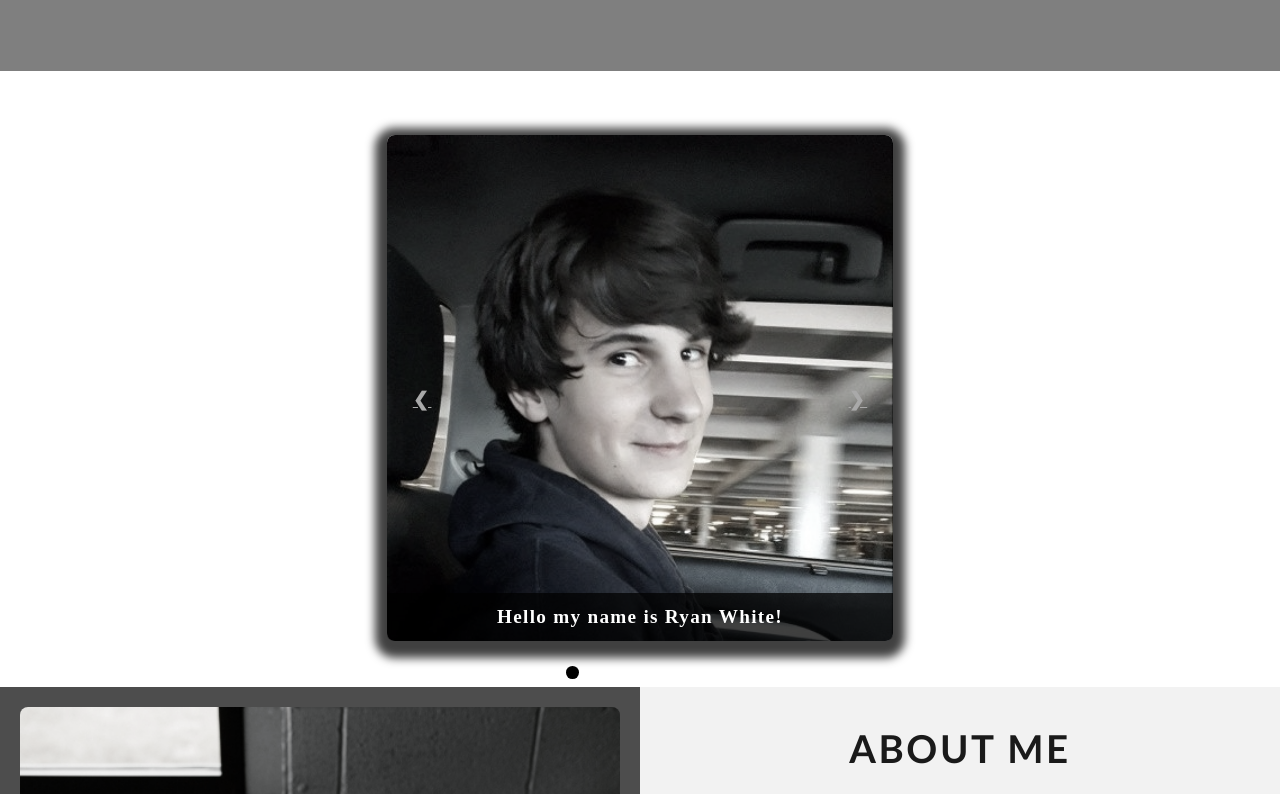
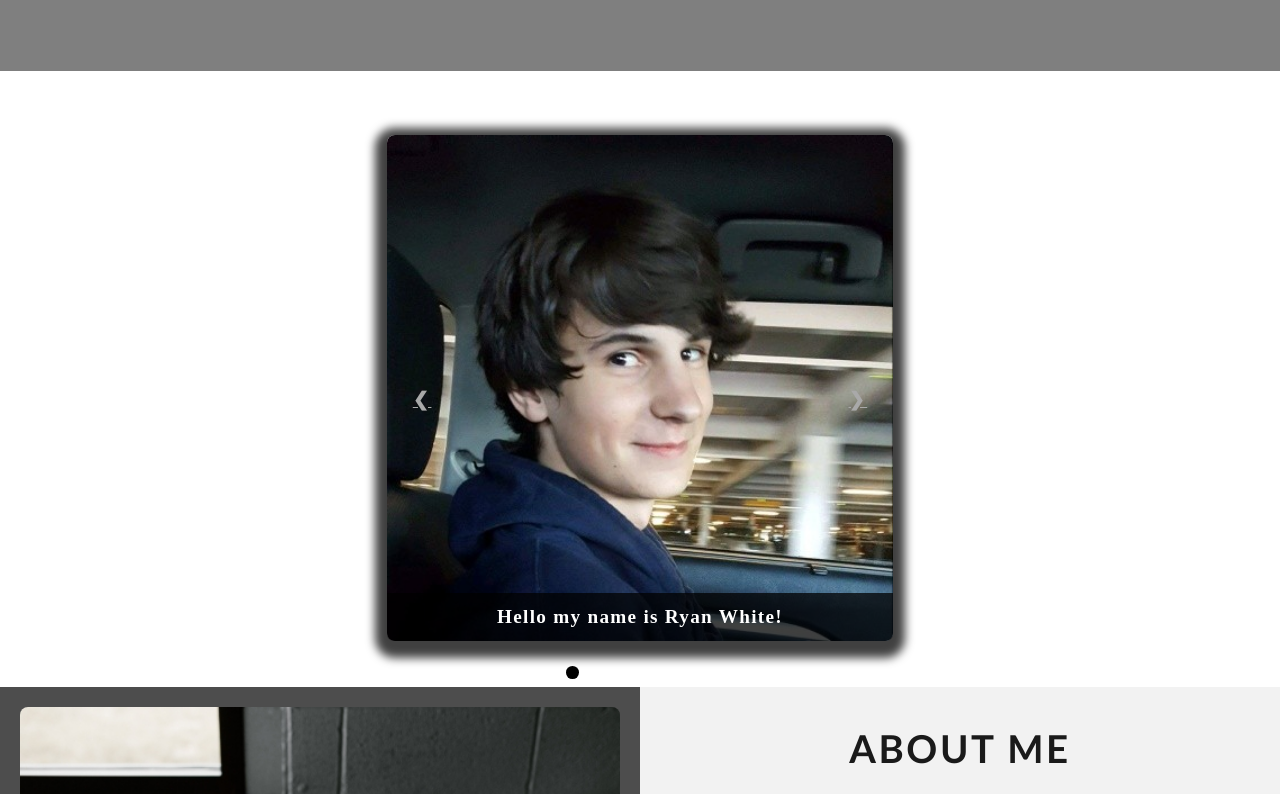
Before and after one commit to ryanwhite9/ryanwhite9.github.io, a plain HTML site: page index.html in a window 1280 px wide. Shown: the part 1240-2034 px from the top of the page. Drawn offline with Linux system fonts and the light colour scheme.

Commit message:
update portfoilio.css
remove greyscale from images

```diff
--- a/Ryans_Portfolio/CSS/Portfolio.css
+++ b/Ryans_Portfolio/CSS/Portfolio.css
@@ -63,16 +63,11 @@ q {
 }
 
 img {
-    filter: grayscale(75%);
     border-radius: 8px;
     max-width: 100%;
     height: 100%;
     display: block;
     margin: auto auto auto auto;
-}
-
-img:hover {
-    filter: grayscale(5%);
 }
 
 @media screen and (max-width: 576px) {
```
